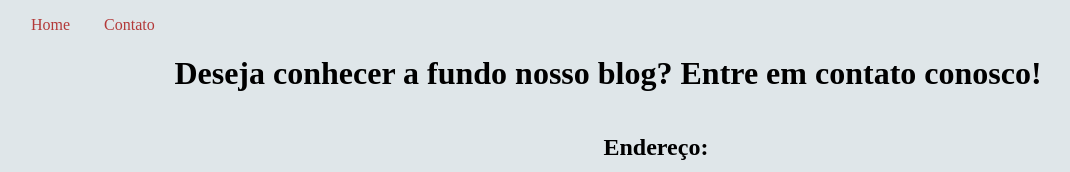
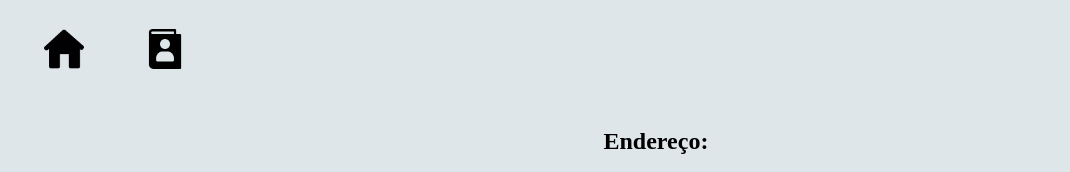
Before and after one commit to Kevellybp/FundamentosWeb, a plain HTML site: page Fundamentos_web/contato.html in a window 1280 px wide. Shown: the top 172 px of the page, without its empty margins (32-1102 px from the left). Drawn offline with Linux system fonts and the light colour scheme.

```diff
--- a/Fundamentos_web/assets/css/style.css
+++ b/Fundamentos_web/assets/css/style.css
@@ -1,53 +1,83 @@
 /*Estilo da página index.html*/
+
 .center {
     text-align: center;
 }
+
 .justify {
     text-align: justify;
+}
 
-}
 .container {
     display: flex;
     flex-flow: row;
-   justify-content: center ;
+    justify-content: center;
     align-items: center;
 }
+
 #menu li {
     display: inline;
     padding: 15px;
-    font-size: 15 ;
+    font-size: 15;
+}
 
-}
 #menu li a {
     text-decoration: none;
     color: #b33939;
 }
-#menu li a:hover{
+
+#menu li a:hover {
     color: #b33939;
 }
-.p-30{
+
+.p-30 {
     padding: 30px;
 }
+
 .br-50 {
     border-radius: 50%;
 }
-.wh-300{
+
+.wh-300 {
     width: 400px;
     height: 400px;
 }
+
 .tm {
     width: 50px;
     height: 50px;
+}
 
-}
 .mb-50 {
     margin-bottom: 50px;
 }
 
+
 /*Estilo da pagina contato.html*/
+
 .ml-50 {
     margin-left: 50px;
 }
+
 body {
     background-color: #dfe6e9;
 }
+
+.container-logo {
+    display: inline;
+    flex-flow: row;
+    justify-content: center;
+    flex-direction: row;
+    padding: 5px;
+    animation: neon 3s alternate infinite ease-in-out;
+    --cor-neon: dimgrey;
+}
+
+.logo {
+    width: 40px;
+    height: 40px;
+}
+
+.padding {
+    padding: 10pt;
+}
--- a/Fundamentos_web/assets/js/script.js
+++ b/Fundamentos_web/assets/js/script.js
@@ -14,6 +14,7 @@
 let emailOk = false
 let assuntoOk = false
 let mapa = document.querySelector ('#mapa')
+let foto = document.querySelector ('#')
 nome.style.width = '100%'
 email.style.width = '100%'
 
--- a/Fundamentos_web/contato.html
+++ b/Fundamentos_web/contato.html
@@ -1,5 +1,6 @@
 <!DOCTYPE html>
 <html lang="Pt-br">
+
 <head>
     <meta charset="UTF-8">
     <meta http-equiv="X-UA-Compatible" content="IE=edge">
@@ -7,25 +8,29 @@
     <title>Contato</title>
     <link rel="stylesheet" href="assets/css/style.css">
 </head>
+
 <body>
     <ul id="menu">
         <li>
-            <a href="index.htm" > Home </a>
+
+            <a href="index.htm"> <img class="container-logo logo padding" src="assets/img/home.png" alt="logo home"> </a>
+
         </li>
         <li>
-                <a href="contato.html" > Contato </a>
+
+            <a href="contato.html"> <img class="container-logo logo padding" src="assets/img/contato.png" alt="logo contato"> </a>
+
         </li>
     </ul>
-    <h1 class="center"> Deseja conhecer a fundo nosso blog?
-        Entre em contato conosco! </h1>
+    <h1 class="center" style="font-style:italic;"> </h1>
     <div class="container mb-50">
         <div>
 
-        <form >
+            <form>
                 <label for="nome"> Nome:
                 <br>
                  </label>
-                 <input type="text" id= "nome" onkeyup='validaNome ()'>
+                <input type="text" id="nome" onkeyup='validaNome ()'>
                 <div id="txtNome"> </div>
                 <br>
                 <label for="email"> E-mail:</label> <br>
@@ -35,7 +40,7 @@
                 <label for="assunto"> Assunto:
                 </label>
                 <br>
-                <textarea name="assunto" id="assunto"  cols="40" rows="7" onkeyup="validaAssunto ()" > </textarea>
+                <textarea name="assunto" id="assunto" cols="40" rows="7" onkeyup="validaAssunto ()"> </textarea>
                 <div id="txtAssunto"> </div>
                 <button onclick="enviar ()"> Enviar</button>
             </form>
@@ -44,7 +49,8 @@
             <h2> Endereço:</h2>
             <p> Nossa Senhora de Fátima, 100</p>
             <p> Piracicaba- SP</p>
-                <iframe src="https://www.google.com/maps/embed?pb=!1m18!1m12!1m3!1d14723.697562897769!2d-47.666465834993566!3d-22.69385841192575!2m3!1f0!2f0!3f0!3m2!1i1024!2i768!4f13.1!3m3!1m2!1s0x94c633dad96476ed%3A0x9a0ec29fcc224280!2sNossa%20Sra.%20de%20Fatima%2C%20Piracicaba%20-%20SP!5e0!3m2!1spt-BR!2sbr!4v1621364297331!5m2!1spt-BR!2sbr" width="400" height="250" style="border:0;" allowfullscreen="" loading="lazy" onmousemove="mapaZoom ()" onmouseout="mapaNormal ()" id="mapa"></iframe>
+            <iframe src="https://www.google.com/maps/embed?pb=!1m18!1m12!1m3!1d14723.697562897769!2d-47.666465834993566!3d-22.69385841192575!2m3!1f0!2f0!3f0!3m2!1i1024!2i768!4f13.1!3m3!1m2!1s0x94c633dad96476ed%3A0x9a0ec29fcc224280!2sNossa%20Sra.%20de%20Fatima%2C%20Piracicaba%20-%20SP!5e0!3m2!1spt-BR!2sbr!4v1621364297331!5m2!1spt-BR!2sbr"
+                width="400" height="250" style="border:0;" allowfullscreen="" loading="lazy" onmousemove="mapaZoom ()" onmouseout="mapaNormal ()" id="mapa"></iframe>
 
         </div>
     </div>
@@ -56,12 +62,13 @@
             <a href="https://www.instagram.com/" target="_blank">
                 <img class="tm p-30" src="assets/img/instagram.png" alt="Logo do Instagram"></a>
             <a href="https://github.com/Kevellybp" target="_blank">
-        <img class= "tm p-30" src="assets/img/github.png" alt="Logo do GitHub"></a>
+                <img class="tm p-30" src="assets/img/github.png" alt="Logo do GitHub"></a>
 
         </div>
-   <p class="center">  Direitos reservados: Kevelly Braga &copy </p>
+        <p class="center"> Direitos reservados: Kevelly Braga &copy </p>
     </footer>
 
     <script src="assets/js/script.js"></script>
 </body>
+
 </html>
```
Also changed, not shown: Fundamentos_web/index.htm (+24 -11 lines), Fundamentos_web/assets/img/contato.png (added), Fundamentos_web/assets/img/home.png (added), 1 other file. Lines whose indentation alone changed are shown as unchanged.
